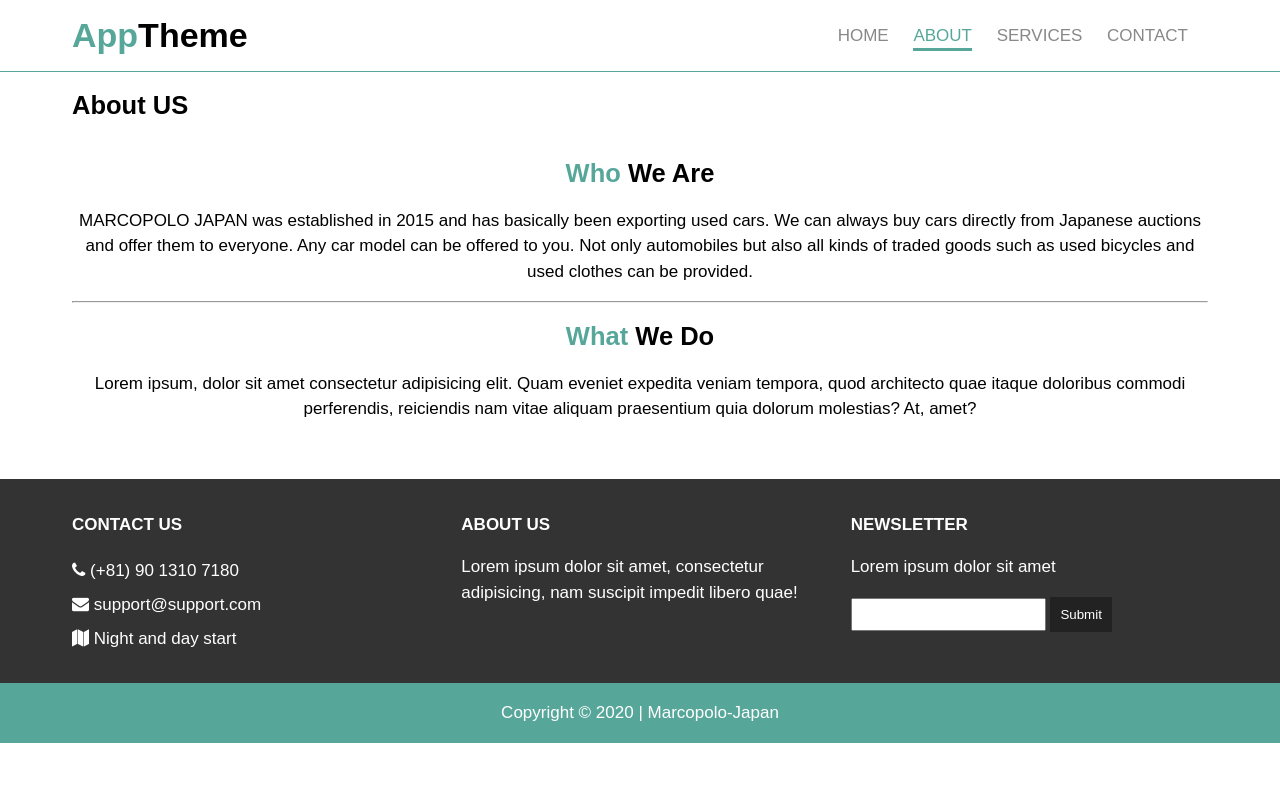
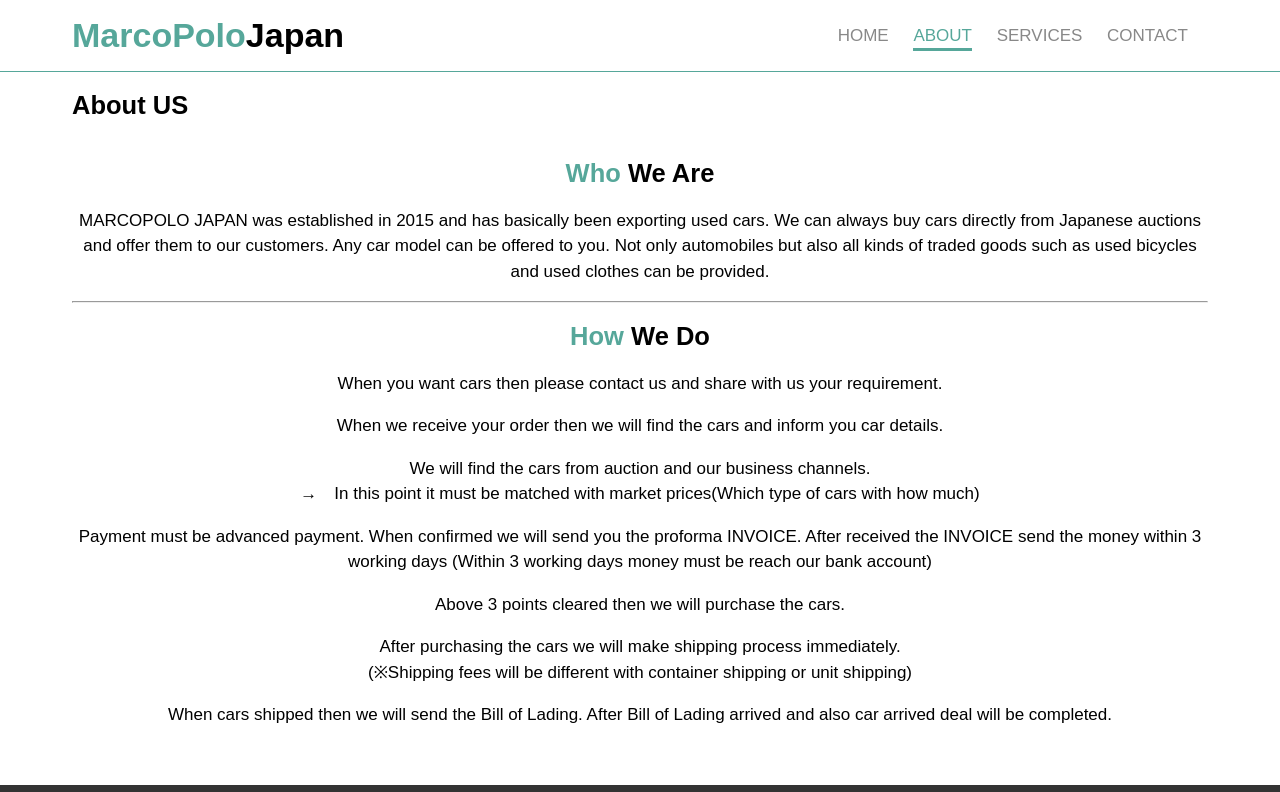
Before and after one commit to marcopolojapan/marcopolojapan, a plain HTML site: page about.html in a window 1280 px wide. Shown: the top 792 px of the page. Drawn offline with Linux system fonts and the light colour scheme.

Commit message:
last update

```diff
--- a/about.html
+++ b/about.html
@@ -4,7 +4,7 @@
     <meta charset="UTF-8">
     <meta name="viewport" content="width=device-width, initial-scale=1.0">
     <meta http-equiv="X-UA-Compatible" content="ie=edge">
-    <title>AppTheme |About</title>
+    <title>MarcoPolo-Japan |About</title>
     <link rel="stylesheet" href="css/flexboxgrid.css">
     <link rel="stylesheet" href="css/font-awesome.css">
     <link rel="stylesheet" href="css/style.css">
@@ -15,7 +15,7 @@
         <div class="container">
             <div class="row end-sm end-md end-lg center-xs middle-xs middle-sm middle-md middle-lg">
                 <div class="col-xs-12 col-sm-2 col-md-2 col-lg-2">
-                    <h1><span class="primary-text">App</span>Theme</h1>
+                    <h1><span class="primary-text">MarcoPolo</span>Japan</h1>
                 </div>
                 <div class="col-xs-12 col-sm-10 col-md-10 col-lg-10">
                     <nav id="navbar">
@@ -46,13 +46,21 @@
            <div class="row center-xs center-sm center-md center-lg">
                <div class="col-xs-12 col-sm-12 col-md-12 col-lg-12">
                     <h2><span class="primary-text">Who</span> We Are</h2>
-                    <p>MARCOPOLO JAPAN was established in 2015 and has basically been exporting used cars. We can always buy cars directly from Japanese auctions and offer them to everyone.
+                    <p>MARCOPOLO JAPAN was established in 2015 and has basically been exporting used cars. We can always buy cars directly from Japanese auctions and offer them to our customers.
                         Any car model can be offered to you.
                         Not only automobiles but also all kinds of traded goods such as used bicycles and used clothes can be provided.</p>
                     <hr>
-                    <h2><span class="primary-text">What</span> We Do</h2>
+                    <h2><span class="primary-text">How</span> We Do</h2>
 
-                    <p>Lorem ipsum, dolor sit amet consectetur adipisicing elit. Quam eveniet expedita veniam tempora, quod architecto quae itaque doloribus commodi perferendis, reiciendis nam vitae aliquam praesentium quia dolorum molestias? At, amet?</p>
+                    <p>When you want cars then please contact us and share with us your requirement.</p>
+                    <p>When we receive your order then we will find the cars and inform you car details.</p>
+                    <p>We will find the cars from auction and our business channels.
+                      <br>  →　In this point it must be matched with market prices(Which type of cars with how much)</p>
+                    <p>Payment must be advanced payment. When confirmed we will send you the proforma INVOICE. After received the INVOICE send the money within 3 working days (Within 3 working days money must be reach our bank account) </p>
+                    <p>Above 3 points cleared then we will purchase the cars.</p>
+                    <p>After purchasing the cars we will make shipping process immediately.
+                        <br>(※Shipping fees will be different with container shipping or unit shipping)  </p>
+                    <p>When cars shipped then we will send the Bill of Lading. After Bill of Lading arrived and also car arrived deal will be completed.</p>
                </div>
            </div>
        </div>
```
Also changed, not shown: contact.html (+2 -2 lines), index.html (+1 -1 lines), services.html (+2 -2 lines), images/16195503_1738286629833664_1384312687599227795_n.jpg (added).
